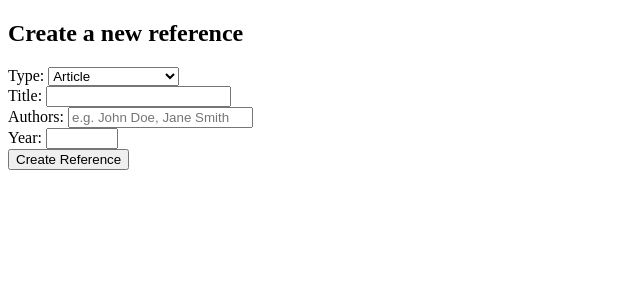
After one commit to valovalovalo/miniprojekti, a Flask app: page /new_reference in a window 1280 px wide. The commit adds this page. Shown: the top 300 px of the page, without its empty margins (0-640 px from the left). Run offline with Flask 3, Linux system fonts and the light colour scheme.

Commit message:
backend ja frontend template päivitetty todosta reference manageriin
Todo appi template päivitetty muilta paitsi testien osalta Reference
Manager templateksi.

```diff
--- a/pyproject.toml
+++ b/pyproject.toml
@@ -1,8 +1,8 @@
 [tool.poetry]
-name = "webcntr"
+name = "BibManager "
 version = "0.1.0"
 description = ""
-authors = ["Matti Luukkainen <mluukkai@iki.fi>"]
+authors = ["valovalovalo"]
 readme = "README.md"
 
 [tool.poetry.dependencies]
--- a/src/app.py
+++ b/src/app.py
@@ -1,34 +1,35 @@
 from flask import redirect, render_template, request, jsonify, flash
 from db_helper import reset_db
-from repositories.todo_repository import get_todos, create_todo, set_done
+from repositories.reference_repository import get_references, create_reference
 from config import app, test_env
-from util import validate_todo
+from util import validate_reference
 
 @app.route("/")
 def index():
-    todos = get_todos()
-    unfinished = len([todo for todo in todos if not todo.done])
-    return render_template("index.html", todos=todos, unfinished=unfinished)
+    references = get_references()
+    return render_template("index.html", references=references)
 
-@app.route("/new_todo")
+@app.route("/new_reference")
 def new():
-    return render_template("new_todo.html")
+    return render_template("new_reference.html")
 
-@app.route("/create_todo", methods=["POST"])
-def todo_creation():
-    content = request.form.get("content")
+@app.route("/create_reference", methods=["POST"])
+def reference_creation():
+    entry_type = request.form.get("entry_type")
+    title = request.form.get("title")
+    authors = request.form.get("authors")
+    year = request.form.get("year")
 
     try:
-        validate_todo(content)
-        create_todo(content)
+        # validate_reference(entry_type, title, authors, year)
+        create_reference(entry_type, title, authors, year)
         return redirect("/")
     except Exception as error:
         flash(str(error))
-        return  redirect("/new_todo")
+        return  redirect("/new_reference")
 
-@app.route("/toggle_todo/<todo_id>", methods=["POST"])
-def toggle_todo(todo_id):
-    set_done(todo_id)
+@app.route("/update_reference/<reference_id>", methods=["POST"])
+def update_reference(reference_id):
     return redirect("/")
 
 # testausta varten oleva reitti
@@ -36,4 +37,4 @@ if test_env:
     @app.route("/reset_db")
     def reset_database():
         reset_db()
-        return jsonify({ 'message': "db reset" })
+        return jsonify({ "message": "db reset" })
--- a/src/db_helper.py
+++ b/src/db_helper.py
@@ -1,48 +1,56 @@
-from config import db, app
 from sqlalchemy import text
 
-table_name = "todos"
+from config import app, db
+
+table_name = "reference_entries"
+
 
 def table_exists(name):
-  sql_table_existence = text(
-    "SELECT EXISTS ("
-    "  SELECT 1"
-    "  FROM information_schema.tables"
-    f" WHERE table_name = '{name}'"
-    ")"
-  )
+    sql_table_existence = text(
+        "SELECT EXISTS ("
+        "  SELECT 1"
+        "  FROM information_schema.tables"
+        f" WHERE table_name = '{name}'"
+        ")"
+    )
 
-  print(f"Checking if table {name} exists")
-  print(sql_table_existence)
+    print(f"Checking if table {name} exists")
+    print(sql_table_existence)
 
-  result = db.session.execute(sql_table_existence)
-  return result.fetchall()[0][0]
+    result = db.session.execute(sql_table_existence)
+    return result.fetchall()[0][0]
+
 
 def reset_db():
-  print(f"Clearing contents from table {table_name}")
-  sql = text(f"DELETE FROM {table_name}")
-  db.session.execute(sql)
-  db.session.commit()
-
-def setup_db():
-  if table_exists(table_name):
-    print(f"Table {table_name} exists, dropping")
-    sql = text(f"DROP TABLE {table_name}")
+    print(f"Clearing contents from table {table_name}")
+    sql = text(f"DELETE FROM {table_name}")
     db.session.execute(sql)
     db.session.commit()
 
-  print(f"Creating table {table_name}")
-  sql = text(
-    f"CREATE TABLE {table_name} ("
-    "  id SERIAL PRIMARY KEY, "
-    "  content TEXT NOT NULL,"
-    "  done BOOLEAN DEFAULT FALSE"
-    ")"
-  )
 
-  db.session.execute(sql)
-  db.session.commit()
+def setup_db():
+    if table_exists(table_name):
+        print(f"Table {table_name} exists, dropping")
+        sql = text(f"DROP TABLE {table_name}")
+        db.session.execute(sql)
+        db.session.commit()
+
+    print(f"Creating table {table_name}")
+    sql = text(f"""
+    CREATE TABLE {table_name} (
+        id SERIAL PRIMARY KEY,
+        entry_type VARCHAR(50) NOT NULL,
+        title TEXT NOT NULL,
+        authors TEXT NOT NULL,
+        year INTEGER NOT NULL,
+        created_at TIMESTAMP DEFAULT CURRENT_TIMESTAMP
+    )
+""")
+
+    db.session.execute(sql)
+    db.session.commit()
+
 
 if __name__ == "__main__":
     with app.app_context():
-      setup_db()
+        setup_db()
--- /dev/null
+++ b/src/templates/new_reference.html
@@ -0,0 +1,51 @@
+{% extends "layout.html" %}
+
+{% block title %}
+Create a new reference
+{% endblock %}
+
+{% block body %}
+
+<h2>Create a new reference</h2>
+
+<form action="/create_reference" method="post">
+  {% with messages = get_flashed_messages() %}
+    {% if messages %}
+      <ul>
+      {% for message in messages %}
+        <li>{{ message }}</li>
+      {% endfor %}
+      </ul>
+    {% endif %}
+  {% endwith %}
+    <div>
+        <label for="entry_type">Type:</label>
+        <select name="entry_type" id="entry_type" required>
+            <option value="article">Article</option>
+            <option value="book">Book</option>
+            <option value="inproceedings">Conference Paper</option>
+            <option value="thesis">Thesis</option>
+            <option value="misc">Other</option>
+        </select>
+    </div>
+
+    <div>
+        <label for="title">Title:</label>
+        <input type="text" name="title" id="title" required>
+    </div>
+
+    <div>
+        <label for="authors">Authors:</label>
+        <input type="text" name="authors" id="authors"
+               placeholder="e.g. John Doe, Jane Smith" required>
+    </div>
+
+    <div>
+        <label for="year">Year:</label>
+        <input type="number" name="year" id="year"
+               min="1900" max="2024" required>
+    </div>
+
+    <button type="submit">Create Reference</button>
+</form>
+{% endblock %}
--- a/src/util.py
+++ b/src/util.py
@@ -1,7 +1,7 @@
 class UserInputError(Exception):
     pass
 
-def validate_todo(content):
+def validate_reference(content):
     if len(content) < 5:
         raise UserInputError("Todo content length must be greater than 4")
 
```
Also changed, not shown: src/entities/reference.py (added, +19 -0 lines), src/entities/todo.py (deleted, +0 -9 lines), src/repositories/reference_repository.py (+25 -14 lines), src/templates/index.html (+5 -14 lines), src/templates/new_todo.html (deleted, +0 -29 lines), 1 other file.
